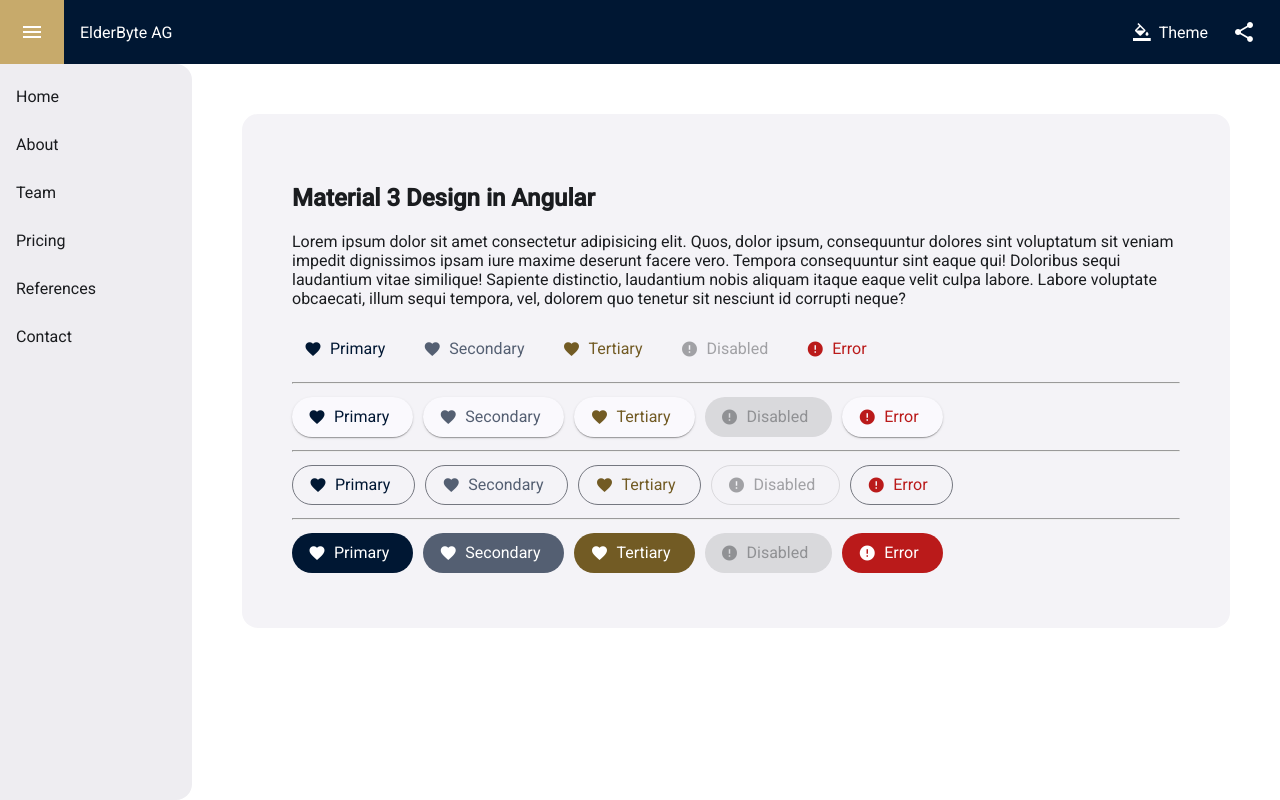
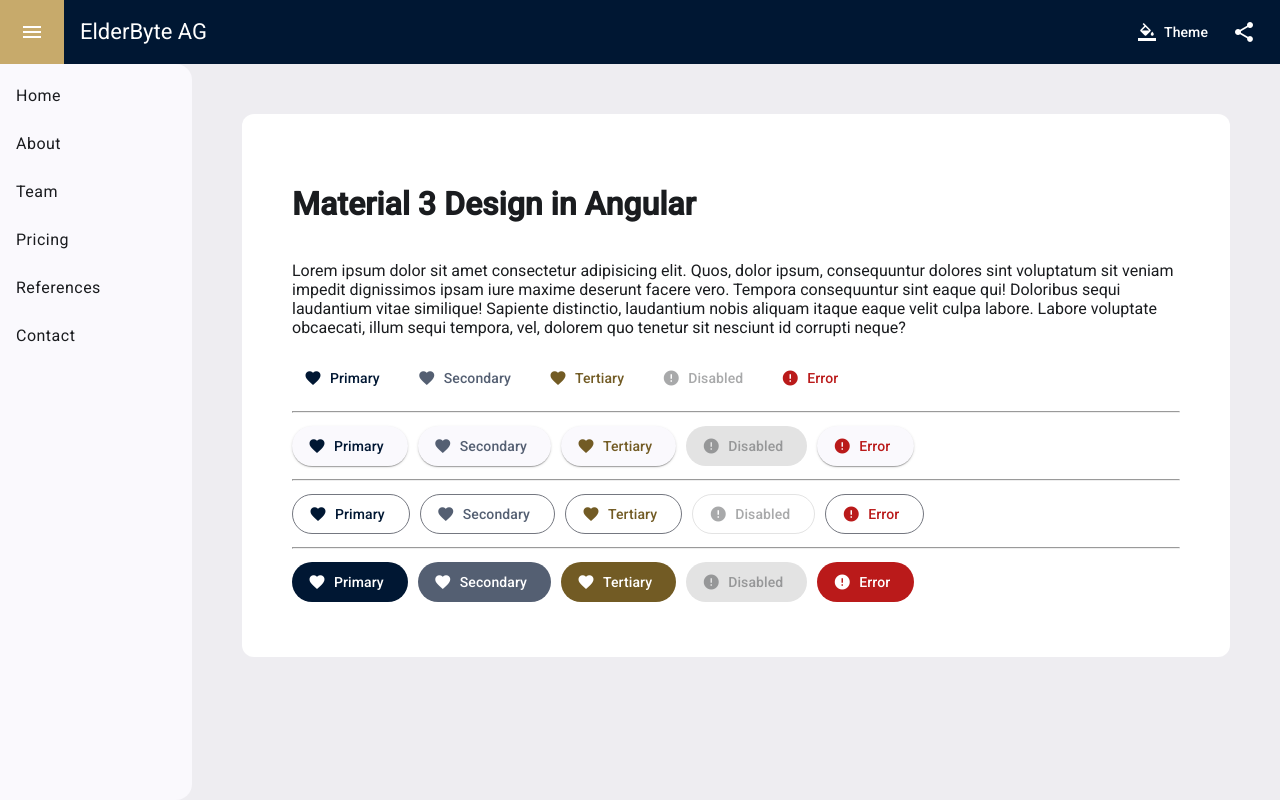
Before and after one commit to joelmueller-2003/ngx-m3-demo-elderbyte, an Angular app: page / in a window 1280 px wide. Built offline with nearby package versions, Linux system fonts and the light colour scheme.

Commit message:
adding m3 panes as mat-cards

```diff
--- a/m3-theme.scss
+++ b/m3-theme.scss
@@ -143,7 +143,7 @@ $light-theme: mat.define-theme((
     use-system-variables: true,
   ),
   typography: (
-    use-system-variables: true,
+    use-system-variables: false,
   ),
 ));
 $dark-theme: mat.define-theme((
@@ -154,6 +154,6 @@ $dark-theme: mat.define-theme((
     use-system-variables: true,
   ),
   typography: (
-    use-system-variables: true,
+    use-system-variables: false,
   ),
 ));
--- a/projects/ngx-m3-demo-elderbyte-light-theme/src/app/app.component.html
+++ b/projects/ngx-m3-demo-elderbyte-light-theme/src/app/app.component.html
@@ -20,16 +20,17 @@
 
       <mat-drawer-content>
 
-        <article>
+        <mat-card appearance="outlined">
           <h1>Material 3 Design in Angular</h1>
           <p>Lorem ipsum dolor sit amet consectetur adipisicing elit. Quos, dolor ipsum, consequuntur dolores sint voluptatum sit veniam impedit dignissimos ipsam iure maxime deserunt facere vero. Tempora consequuntur sint eaque qui!
           Doloribus sequi laudantium vitae similique! Sapiente distinctio, laudantium nobis aliquam itaque eaque velit culpa labore. Labore voluptate obcaecati, illum sequi tempora, vel, dolorem quo tenetur sit nesciunt id corrupti neque?</p>
           <app-button />
-        </article>
+        </mat-card>
 
       </mat-drawer-content>
 
     </mat-drawer-container>
+
   </main>
 
 
--- a/projects/ngx-m3-demo-elderbyte-light-theme/src/app/app.component.scss
+++ b/projects/ngx-m3-demo-elderbyte-light-theme/src/app/app.component.scss
@@ -19,22 +19,19 @@ main {
     height: 100%;
 }
 
-mat-drawer-content {
-    overflow: auto;
+mat-drawer-container {
+    background-color: var(--sys-surface-container);
 }
 
-mat-drawer-container {
-    background-color: var(--sys-surface-container-lowest);
-}
-
-article {
+mat-card {
     margin: 50px;
     padding: 50px;
-    background-color: var(--sys-surface-container-low);
-    border-radius: var(--mat-sidenav-container-shape);
+    background-color: var(--sys-surface-container-lowest);
+    /*border-radius: var(--mat-sidenav-container-shape);*/
+    border-width: 0px;
 }
 
 mat-drawer {
     width: 15%;
-    background-color: var(--sys-surface-container);
+    /*background-color: var(--sys-surface-container-highest);*/
 }
--- a/projects/ngx-m3-demo-elderbyte-light-theme/src/app/app.component.ts
+++ b/projects/ngx-m3-demo-elderbyte-light-theme/src/app/app.component.ts
@@ -4,7 +4,9 @@ import { RouterOutlet } from '@angular/router';
 import { MatSidenavModule } from '@angular/material/sidenav';
 import { MatButtonModule } from '@angular/material/button';
 import { MatGridListModule } from '@angular/material/grid-list';
-import { MatListModule } from '@angular/material/list'
+import { MatListModule } from '@angular/material/list';
+import { MatCardModule } from '@angular/material/card';
+import { MatIconModule } from '@angular/material/icon';
 
 import { ToolbarComponent } from './toolbar/toolbar.component';
 import { ButtonComponent } from './button/button.component';
@@ -19,6 +21,8 @@ import { ButtonComponent } from './button/button.component';
     MatSidenavModule,
     MatGridListModule,
     MatButtonModule,
+    MatCardModule,
+    MatIconModule,
     MatListModule
   ],
   templateUrl: './app.component.html',
--- a/projects/ngx-m3-demo-elderbyte-light-theme/src/index.html
+++ b/projects/ngx-m3-demo-elderbyte-light-theme/src/index.html
@@ -9,7 +9,7 @@
   <link href="https://fonts.googleapis.com/css2?family=Roboto:wght@300;400;500&display=swap" rel="stylesheet">
   <link href="https://fonts.googleapis.com/icon?family=Material+Icons" rel="stylesheet">
 </head>
-<body class="mat-typography light-theme">
+<body class="mat-typography">
   <app-root></app-root>
 </body>
 </html>
```
Also changed, not shown: 1 other file (tests, documents, lock files or other folders).
